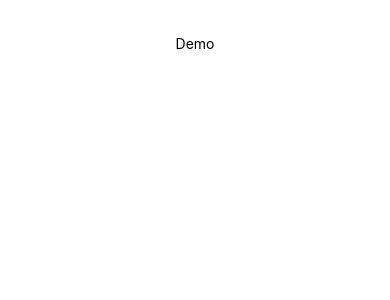
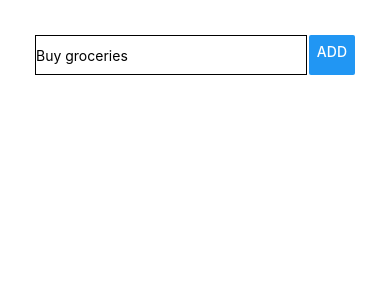
Before and after one commit to truxxu/firestoreDemo, a React Native app: screen / in a window 390 px wide. Shown: the top 300 px of the page. Built offline with nearby package versions, Linux system fonts and the light colour scheme.

Commit message:
installed missing dependencies

```diff
--- a/package.json
+++ b/package.json
@@ -12,6 +12,7 @@
   "dependencies": {
     "@react-native-firebase/app": "^8.3.1",
     "react": "16.13.1",
+    "react-hook-form": "^6.5.3",
     "react-native": "0.63.2"
   },
   "devDependencies": {
--- a/src/App.js
+++ b/src/App.js
@@ -1,10 +1,12 @@
 import React from 'react';
 import {View, Text, StyleSheet} from 'react-native';
+
+import {ToDoForm} from './molecules';
 
 const App = () => {
   return (
     <View style={styles.container}>
-      <Text>Demo</Text>
+      <ToDoForm />
     </View>
   );
 };
--- a/src/molecules/ToDoForm.js
+++ b/src/molecules/ToDoForm.js
@@ -26,6 +26,10 @@ const ToDoForm = () => {
   //     });
   // };
 
+  const addToDo = () => {
+    console.log('added!');
+  };
+
   return (
     <React.Fragment>
       <View style={styles.container}>
@@ -36,10 +40,7 @@ const ToDoForm = () => {
           rules={{required: true}}
           style={inputStyle}
         />
-        <Button
-          title="Add"
-          // onPress={handleSubmit(addToDo)}
-        />
+        <Button title="Add" onPress={handleSubmit(addToDo)} />
       </View>
       <InputError text="Plase enter some text" error={errors.text} />
     </React.Fragment>
```
Also changed, not shown: 1 other file (tests, documents, lock files or other folders).
